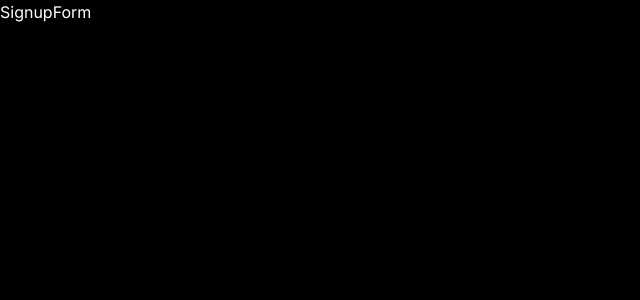
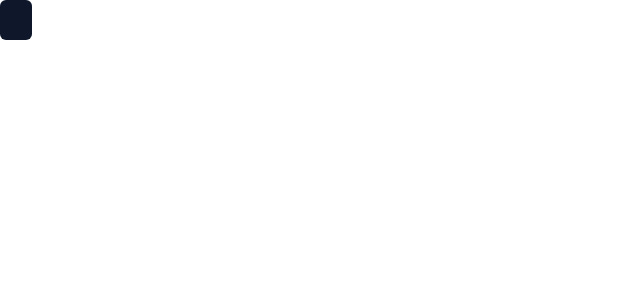
Before and after one commit to Saoa35/snapgram, a React (Vite) app: page /sign-up in a window 1280 px wide. Shown: the top 300 px of the page, without its empty margins (0-640 px from the left). Built offline with nearby package versions, Linux system fonts and the light colour scheme.

Commit message:
+ added button component from shadcn

```diff
--- a/src/_auth/forms/SignupForm.tsx
+++ b/src/_auth/forms/SignupForm.tsx
@@ -1,7 +1,12 @@
+import { Button } from "@/components/ui/button";
 import React from "react";
 
 const SignupForm = () => {
-  return <div>SignupForm</div>;
+  return (
+    <div>
+      <Button></Button>
+    </div>
+  );
 };
 
 export default SignupForm;
--- /dev/null
+++ b/src/components/ui/button.tsx
@@ -0,0 +1,56 @@
+import * as React from "react"
+import { Slot } from "@radix-ui/react-slot"
+import { cva, type VariantProps } from "class-variance-authority"
+
+import { cn } from "@/lib/utils"
+
+const buttonVariants = cva(
+  "tailwind.config.jsinline-flex tailwind.config.jsitems-center tailwind.config.jsjustify-center tailwind.config.jswhitespace-nowrap tailwind.config.jsrounded-md tailwind.config.jstext-sm tailwind.config.jsfont-medium tailwind.config.jsring-offset-background tailwind.config.jstransition-colors focus-visible:tailwind.config.jsoutline-none focus-visible:tailwind.config.jsring-2 focus-visible:tailwind.config.jsring-ring focus-visible:tailwind.config.jsring-offset-2 disabled:tailwind.config.jspointer-events-none disabled:tailwind.config.jsopacity-50",
+  {
+    variants: {
+      variant: {
+        default: "tailwind.config.jsbg-primary tailwind.config.jstext-primary-foreground hover:tailwind.config.jsbg-primary/90",
+        destructive:
+          "tailwind.config.jsbg-destructive tailwind.config.jstext-destructive-foreground hover:tailwind.config.jsbg-destructive/90",
+        outline:
+          "tailwind.config.jsborder tailwind.config.jsborder-input tailwind.config.jsbg-background hover:tailwind.config.jsbg-accent hover:tailwind.config.jstext-accent-foreground",
+        secondary:
+          "tailwind.config.jsbg-secondary tailwind.config.jstext-secondary-foreground hover:tailwind.config.jsbg-secondary/80",
+        ghost: "hover:tailwind.config.jsbg-accent hover:tailwind.config.jstext-accent-foreground",
+        link: "tailwind.config.jstext-primary tailwind.config.jsunderline-offset-4 hover:tailwind.config.jsunderline",
+      },
+      size: {
+        default: "tailwind.config.jsh-10 tailwind.config.jspx-4 tailwind.config.jspy-2",
+        sm: "tailwind.config.jsh-9 tailwind.config.jsrounded-md tailwind.config.jspx-3",
+        lg: "tailwind.config.jsh-11 tailwind.config.jsrounded-md tailwind.config.jspx-8",
+        icon: "tailwind.config.jsh-10 tailwind.config.jsw-10",
+      },
+    },
+    defaultVariants: {
+      variant: "default",
+      size: "default",
+    },
+  }
+)
+
+export interface ButtonProps
+  extends React.ButtonHTMLAttributes<HTMLButtonElement>,
+    VariantProps<typeof buttonVariants> {
+  asChild?: boolean
+}
+
+const Button = React.forwardRef<HTMLButtonElement, ButtonProps>(
+  ({ className, variant, size, asChild = false, ...props }, ref) => {
+    const Comp = asChild ? Slot : "button"
+    return (
+      <Comp
+        className={cn(buttonVariants({ variant, size, className }))}
+        ref={ref}
+        {...props}
+      />
+    )
+  }
+)
+Button.displayName = "Button"
+
+export { Button, buttonVariants }
--- a/src/globals.css
+++ b/src/globals.css
@@ -1,280 +1,76 @@
-@import url("https://fonts.googleapis.com/css2?family=Inter:wght@400;500;600;700;800&display=swap");
-
 @tailwind base;
 @tailwind components;
 @tailwind utilities;
 
 @layer base {
-  * {
-    @apply box-border list-none p-0 m-0 scroll-smooth;
+  :root {
+    --background: 0 0% 100%;
+    --foreground: 222.2 84% 4.9%;
+
+    --card: 0 0% 100%;
+    --card-foreground: 222.2 84% 4.9%;
+
+    --popover: 0 0% 100%;
+    --popover-foreground: 222.2 84% 4.9%;
+
+    --primary: 222.2 47.4% 11.2%;
+    --primary-foreground: 210 40% 98%;
+
+    --secondary: 210 40% 96.1%;
+    --secondary-foreground: 222.2 47.4% 11.2%;
+
+    --muted: 210 40% 96.1%;
+    --muted-foreground: 215.4 16.3% 46.9%;
+
+    --accent: 210 40% 96.1%;
+    --accent-foreground: 222.2 47.4% 11.2%;
+
+    --destructive: 0 84.2% 60.2%;
+    --destructive-foreground: 210 40% 98%;
+
+    --border: 214.3 31.8% 91.4%;
+    --input: 214.3 31.8% 91.4%;
+    --ring: 222.2 84% 4.9%;
+
+    --radius: 0.5rem;
   }
 
-  body {
-    @apply bg-dark-1 text-white min-h-screen font-inter;
+  .dark {
+    --background: 222.2 84% 4.9%;
+    --foreground: 210 40% 98%;
+
+    --card: 222.2 84% 4.9%;
+    --card-foreground: 210 40% 98%;
+
+    --popover: 222.2 84% 4.9%;
+    --popover-foreground: 210 40% 98%;
+
+    --primary: 210 40% 98%;
+    --primary-foreground: 222.2 47.4% 11.2%;
+
+    --secondary: 217.2 32.6% 17.5%;
+    --secondary-foreground: 210 40% 98%;
+
+    --muted: 217.2 32.6% 17.5%;
+    --muted-foreground: 215 20.2% 65.1%;
+
+    --accent: 217.2 32.6% 17.5%;
+    --accent-foreground: 210 40% 98%;
+
+    --destructive: 0 62.8% 30.6%;
+    --destructive-foreground: 210 40% 98%;
+
+    --border: 217.2 32.6% 17.5%;
+    --input: 217.2 32.6% 17.5%;
+    --ring: 212.7 26.8% 83.9%;
   }
 }
 
-@layer utilities {
-  /* TYPOGRAPHY */
-  .h1-bold {
-    @apply text-[36px] font-bold leading-[140%] tracking-tighter;
+@layer base {
+  * {
+    @apply tailwind.config.jsborder-border;
   }
-
-  .h1-semibold {
-    @apply text-[36px] font-semibold leading-[140%] tracking-tighter;
-  }
-
-  .h2-bold {
-    @apply text-[30px] font-bold leading-[140%] tracking-tighter;
-  }
-
-  .h3-bold {
-    @apply text-[24px] font-bold leading-[140%] tracking-tighter;
-  }
-
-  .base-semibold {
-    @apply text-[16px] font-semibold leading-[140%] tracking-tighter;
-  }
-
-  .base-medium {
-    @apply text-[16px] font-medium leading-[140%];
-  }
-
-  .base-regular {
-    @apply text-[16px] font-normal leading-[140%];
-  }
-
-  .body-bold {
-    @apply text-[18px] font-bold leading-[140%];
-  }
-
-  .body-medium {
-    @apply text-[18px] font-medium leading-[140%];
-  }
-
-  .small-semibold {
-    @apply text-[14px] font-semibold leading-[140%] tracking-tighter;
-  }
-
-  .small-medium {
-    @apply text-[14px] font-medium leading-[140%];
-  }
-
-  .small-regular {
-    @apply text-[14px] font-normal leading-[140%];
-  }
-
-  .subtle-semibold {
-    @apply text-[12px] font-semibold leading-[140%];
-  }
-
-  .tiny-medium {
-    @apply text-[10px] font-medium leading-[140%];
-  }
-
-  /* UTILITIES */
-  .invert-white {
-    @apply invert brightness-0 transition;
-  }
-
-  .flex-center {
-    @apply flex justify-center items-center;
-  }
-
-  .flex-between {
-    @apply flex justify-between items-center;
-  }
-
-  .flex-start {
-    @apply flex justify-start items-center;
-  }
-
-  .custom-scrollbar::-webkit-scrollbar {
-    width: 3px;
-    height: 3px;
-    border-radius: 2px;
-  }
-
-  .custom-scrollbar::-webkit-scrollbar-track {
-    background: #09090a;
-  }
-
-  .custom-scrollbar::-webkit-scrollbar-thumb {
-    background: #5c5c7b;
-    border-radius: 50px;
-  }
-
-  .custom-scrollbar::-webkit-scrollbar-thumb:hover {
-    background: #7878a3;
-  }
-
-  .common-container {
-    @apply flex flex-col flex-1 items-center gap-10 overflow-scroll py-10 px-5 md:px-8 lg:p-14 custom-scrollbar;
-  }
-
-  /* All Users */
-  .user-container {
-    @apply max-w-5xl flex flex-col items-start w-full gap-6 md:gap-9;
-  }
-
-  .user-grid {
-    @apply w-full grid grid-cols-1 xs:grid-cols-2 md:grid-cols-2 lg:grid-cols-2 xl:grid-cols-3 gap-7 max-w-5xl;
-  }
-
-  /* Explore */
-  .explore-container {
-    @apply flex flex-col flex-1 items-center overflow-scroll py-10 px-5 md:p-14 custom-scrollbar;
-  }
-
-  .explore-inner_container {
-    @apply max-w-5xl flex flex-col items-center w-full gap-6 md:gap-9;
-  }
-
-  .explore-search {
-    @apply h-12 bg-dark-4 border-none placeholder:text-light-4 focus-visible:ring-0 focus-visible:ring-offset-0 ring-offset-0 !important;
-  }
-
-  /* Home */
-  .home-container {
-    @apply flex flex-col flex-1 items-center gap-10 overflow-scroll py-10 px-5 md:px-8 lg:p-14 custom-scrollbar;
-  }
-
-  .home-posts {
-    @apply max-w-screen-sm flex flex-col items-center w-full gap-6 md:gap-9;
-  }
-
-  .home-creators {
-    @apply hidden xl:flex flex-col w-72 2xl:w-465 px-6 py-10 gap-10  overflow-scroll custom-scrollbar;
-  }
-
-  /* Post Details */
-  .post_details-container {
-    @apply flex flex-col flex-1 gap-10 overflow-scroll py-10 px-5 md:p-14 custom-scrollbar items-center;
-  }
-
-  .post_details-card {
-    @apply bg-dark-2 w-full max-w-5xl rounded-[30px] flex-col flex xl:flex-row border border-dark-4 xl:rounded-l-[24px];
-  }
-
-  .post_details-img {
-    @apply h-80 lg:h-[480px] xl:w-[48%] rounded-t-[30px] xl:rounded-l-[24px] xl:rounded-tr-none object-cover p-5 bg-dark-1;
-  }
-
-  .post_details-info {
-    @apply bg-dark-2 flex flex-col gap-5 lg:gap-7 flex-1 items-start p-8 rounded-[30px];
-  }
-
-  .post_details-delete_btn {
-    @apply p-0 flex gap-3 hover:bg-transparent hover:text-light-1  text-light-1 small-medium lg:base-medium;
-  }
-
-  /* Profile */
-  .profile-container {
-    @apply flex flex-col items-center flex-1 gap-10 overflow-scroll py-10 px-5 md:p-14 custom-scrollbar;
-  }
-
-  .profile-inner_container {
-    @apply flex items-center md:mb-8 xl:items-start gap-8 flex-col xl:flex-row relative max-w-5xl w-full;
-  }
-
-  .profile-tab {
-    @apply flex-center gap-3 py-4 w-48 bg-dark-2  transition flex-1 xl:flex-initial;
-  }
-
-  /* Saved */
-  .saved-container {
-    @apply flex flex-col flex-1 items-center gap-10 overflow-scroll py-10 px-5 md:p-14 custom-scrollbar;
-  }
-
-  /* Bottom bar */
-  .bottom-bar {
-    @apply z-50 flex-between w-full sticky bottom-0 rounded-t-[20px] bg-dark-2 px-5 py-4 md:hidden;
-  }
-
-  /* File uploader */
-  .file_uploader-img {
-    @apply h-80 lg:h-[480px] w-full rounded-[24px] object-cover object-top;
-  }
-
-  .file_uploader-label {
-    @apply text-light-4 text-center small-regular w-full p-4 border-t border-t-dark-4;
-  }
-
-  .file_uploader-box {
-    @apply flex-center flex-col p-7 h-80 lg:h-[612px];
-  }
-
-  /* Grid Post List */
-  .grid-container {
-    @apply w-full grid grid-cols-1 sm:grid-cols-2 md:grid-cols-1 lg:grid-cols-2 xl:grid-cols-3 gap-7 max-w-5xl;
-  }
-
-  .grid-post_link {
-    @apply flex rounded-[24px] border border-dark-4 overflow-hidden cursor-pointer w-full h-full;
-  }
-
-  .grid-post_user {
-    @apply absolute bottom-0 p-5 flex-between w-full bg-gradient-to-t from-dark-3 to-transparent rounded-b-[24px] gap-2;
-  }
-
-  /* Left sidebar */
-  .leftsidebar {
-    @apply hidden md:flex px-6 py-10 flex-col justify-between min-w-[270px] bg-dark-2;
-  }
-
-  .leftsidebar-link {
-    @apply rounded-lg base-medium hover:bg-primary-500 transition;
-  }
-
-  /* Post Card */
-  .post-card {
-    @apply bg-dark-2 rounded-3xl border border-dark-4 p-5 lg:p-7 w-full max-w-screen-sm;
-  }
-
-  .post-card_img {
-    @apply h-64 xs:h-[400px] lg:h-[450px] w-full rounded-[24px] object-cover mb-5;
-  }
-
-  /* Topbar */
-  .topbar {
-    @apply sticky top-0 z-50 md:hidden bg-dark-2 w-full;
-  }
-
-  /* User card */
-  .user-card {
-    @apply flex-center flex-col gap-4 border border-dark-4 rounded-[20px] px-5 py-8;
+  body {
+    @apply tailwind.config.jsbg-background tailwind.config.jstext-foreground;
   }
 }
-
-@layer components {
-  /* SHADCN COMPONENTS */
-  /* Form */
-  .shad-form_label {
-    @apply text-white !important;
-  }
-
-  .shad-form_message {
-    @apply text-red !important;
-  }
-
-  .shad-input {
-    @apply h-12 bg-dark-4 border-none placeholder:text-light-4 focus-visible:ring-1 focus-visible:ring-offset-1 ring-offset-light-3 !important;
-  }
-
-  .shad-textarea {
-    @apply h-36 bg-dark-3 rounded-xl border-none focus-visible:ring-1 focus-visible:ring-offset-1 ring-offset-light-3 !important;
-  }
-
-  /* Button */
-  .shad-button_primary {
-    @apply bg-primary-500 hover:bg-primary-500 text-light-1 flex gap-2 !important;
-  }
-
-  .shad-button_dark_4 {
-    @apply h-12 bg-dark-4 px-5 text-light-1 flex gap-2 !important;
-  }
-
-  .shad-button_ghost {
-    @apply flex gap-4 items-center justify-start hover:bg-transparent hover:text-white !important;
-  }
-}
--- /dev/null
+++ b/src/lib/utils.ts
@@ -0,0 +1,6 @@
+import { type ClassValue, clsx } from "clsx"
+import { twMerge } from "tailwind-merge"
+
+export function cn(...inputs: ClassValue[]) {
+  return twMerge(clsx(inputs))
+}
--- a/tailwind.config.js
+++ b/tailwind.config.js
@@ -1,6 +1,13 @@
 /** @type {import('tailwindcss').Config} */
-export default {
-  content: ["./index.html", "./src/**/*.{js,ts,jsx,tsx}"],
+module.exports = {
+  darkMode: ["class"],
+  content: [
+    './pages/**/*.{ts,tsx}',
+    './components/**/*.{ts,tsx}',
+    './app/**/*.{ts,tsx}',
+    './src/**/*.{ts,tsx}',
+  ],
+  prefix: "tailwind.config.js",
   theme: {
     container: {
       center: true,
@@ -11,38 +18,53 @@
     },
     extend: {
       colors: {
-        "primary-500": "#877EFF",
-        "primary-600": "#5D5FEF",
-        "secondary-500": "#FFB620",
-        "off-white": "#D0DFFF",
-        red: "#FF5A5A",
-        "dark-1": "#000000",
-        "dark-2": "#09090A",
-        "dark-3": "#101012",
-        "dark-4": "#1F1F22",
-        "light-1": "#FFFFFF",
-        "light-2": "#EFEFEF",
-        "light-3": "#7878A3",
-        "light-4": "#5C5C7B",
+        border: "hsl(var(--border))",
+        input: "hsl(var(--input))",
+        ring: "hsl(var(--ring))",
+        background: "hsl(var(--background))",
+        foreground: "hsl(var(--foreground))",
+        primary: {
+          DEFAULT: "hsl(var(--primary))",
+          foreground: "hsl(var(--primary-foreground))",
+        },
+        secondary: {
+          DEFAULT: "hsl(var(--secondary))",
+          foreground: "hsl(var(--secondary-foreground))",
+        },
+        destructive: {
+          DEFAULT: "hsl(var(--destructive))",
+          foreground: "hsl(var(--destructive-foreground))",
+        },
+        muted: {
+          DEFAULT: "hsl(var(--muted))",
+          foreground: "hsl(var(--muted-foreground))",
+        },
+        accent: {
+          DEFAULT: "hsl(var(--accent))",
+          foreground: "hsl(var(--accent-foreground))",
+        },
+        popover: {
+          DEFAULT: "hsl(var(--popover))",
+          foreground: "hsl(var(--popover-foreground))",
+        },
+        card: {
+          DEFAULT: "hsl(var(--card))",
+          foreground: "hsl(var(--card-foreground))",
+        },
       },
-      screens: {
-        xs: "480px",
-      },
-      width: {
-        420: "420px",
-        465: "465px",
-      },
-      fontFamily: {
-        inter: ["Inter", "sans-serif"],
+      borderRadius: {
+        lg: "var(--radius)",
+        md: "calc(var(--radius) - 2px)",
+        sm: "calc(var(--radius) - 4px)",
       },
       keyframes: {
         "accordion-down": {
-          from: { height: 0 },
+          from: { height: "0" },
           to: { height: "var(--radix-accordion-content-height)" },
         },
         "accordion-up": {
           from: { height: "var(--radix-accordion-content-height)" },
-          to: { height: 0 },
+          to: { height: "0" },
         },
       },
       animation: {
@@ -51,5 +73,5 @@
       },
     },
   },
-  plugins: [import("tailwindcss-animate")],
-};
+  plugins: [require("tailwindcss-animate")],
+}
```
Also changed, not shown: package.json (+6 -1 lines), components.json (added), 1 other file (tests, documents, lock files or other folders).
